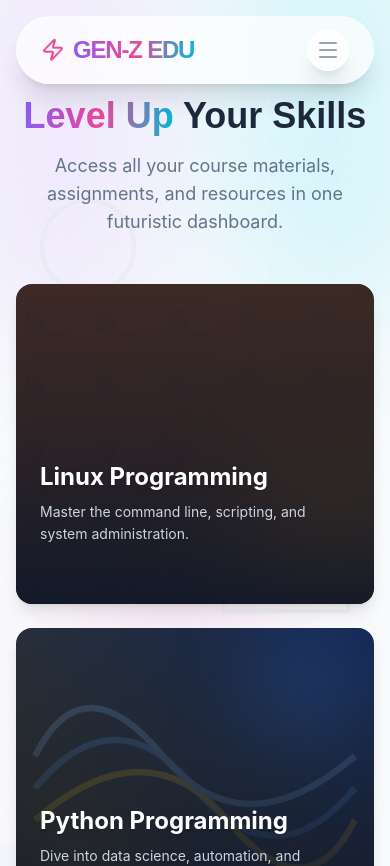
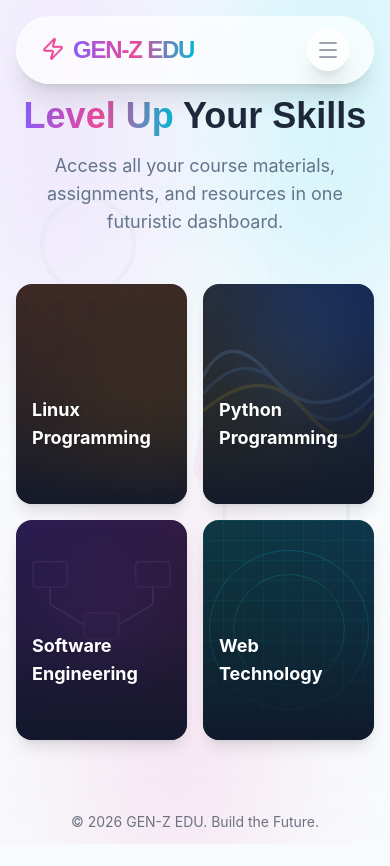
Before and after one commit to bharathDotExe/gen-edu, a React (Vite) app: page / in a window 390 px wide. Shown: the top 866 px of the page. Built offline with nearby package versions, Linux system fonts and the light colour scheme.

Commit message:
mobile layout

```diff
--- a/src/components/SubjectCard.tsx
+++ b/src/components/SubjectCard.tsx
@@ -18,7 +18,7 @@ const SubjectCard: React.FC<SubjectCardProps> = ({ id, title, Cover, description
                 animate={{ opacity: 1, scale: 1 }}
                 transition={{ delay, duration: 0.4 }}
                 whileHover={{ y: -8, scale: 1.02 }}
-                className="relative h-[320px] rounded-2xl overflow-hidden group shadow-lg hover:shadow-2xl transition-all duration-300 pointer-events-auto"
+                className="relative h-[220px] sm:h-[280px] md:h-[320px] rounded-2xl overflow-hidden group shadow-lg hover:shadow-2xl transition-all duration-300 pointer-events-auto"
             >
                 {/* Cover Image Background */}
                 <div className="absolute inset-0 transform group-hover:scale-110 transition-transform duration-700">
@@ -28,14 +28,14 @@ const SubjectCard: React.FC<SubjectCardProps> = ({ id, title, Cover, description
                 {/* Gradient Overlay for Text Readability */}
                 <div className="absolute inset-0 bg-gradient-to-t from-slate-900 via-slate-900/40 to-transparent opacity-90" />
 
-                <div className="absolute inset-0 p-6 flex flex-col justify-end text-left z-10">
+                <div className="absolute inset-0 p-4 sm:p-6 flex flex-col justify-end text-left z-10">
                     <div className="flex-1" />
 
-                    <h3 className="text-2xl md:text-3xl font-bold text-white mb-2 group-hover:text-neon-cyan transition-colors drop-shadow-md">
+                    <h3 className="text-lg xs:text-xl sm:text-2xl md:text-3xl font-bold text-white mb-1 md:mb-2 group-hover:text-neon-cyan transition-colors drop-shadow-md line-clamp-2">
                         {title}
                     </h3>
 
-                    <p className="text-slate-300 text-sm leading-relaxed line-clamp-2 mb-4 group-hover:text-white transition-colors drop-shadow-sm">
+                    <p className="text-slate-300 text-[10px] sm:text-xs md:text-sm leading-relaxed line-clamp-2 mb-2 md:mb-4 group-hover:text-white transition-colors drop-shadow-sm hidden min-[320px]:-webkit-box">
                         {description}
                     </p>
 
--- a/src/pages/Home.tsx
+++ b/src/pages/Home.tsx
@@ -58,7 +58,7 @@ const Home: React.FC = () => {
                 </motion.p>
             </div>
 
-            <div className="grid grid-cols-1 md:grid-cols-2 lg:grid-cols-4 gap-6">
+            <div className="grid grid-cols-2 lg:grid-cols-4 gap-4 md:gap-6">
                 {subjects.map((subject) => (
                     <SubjectCard key={subject.id} {...subject} />
                 ))}
```
